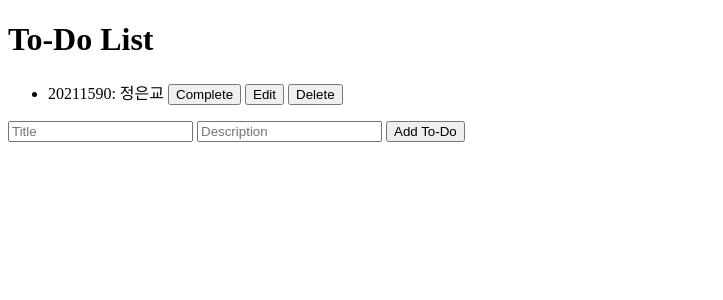
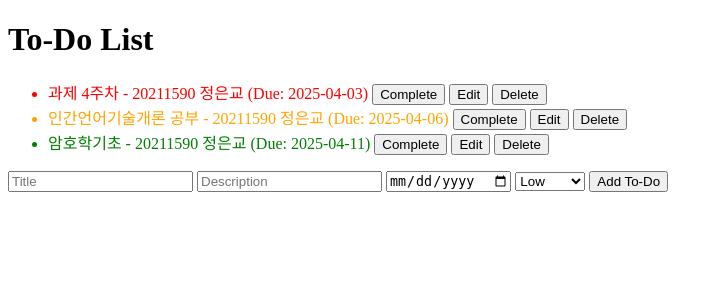
Before and after one commit to ekj1003/FastApi-Todos, a FastAPI app: page / in a window 1280 px wide. Shown: the top 300 px of the page, without its empty margins (0-723 px from the left). Run offline with FastAPI, Linux system fonts and the light colour scheme.

Commit message:
feat : 마감 기한 및 우선순위 기능 추가

```diff
--- a/fastapi-app/main.py
+++ b/fastapi-app/main.py
@@ -12,6 +12,8 @@ class TodoItem(BaseModel):
     title: str
     description: str
     completed: bool
+    due_date: str = None  # Optional due date
+    priority: str = "low"  # Default priority is low
 
 # JSON 파일 경로
 TODO_FILE = "todo.json"
--- a/fastapi-app/templates/index.html
+++ b/fastapi-app/templates/index.html
@@ -9,6 +9,15 @@
         text-decoration: line-through;
         color: gray;
       }
+      .high {
+        color: red;
+      }
+      .medium {
+        color: orange;
+      }
+      .low {
+        color: green;
+      }
     </style>
   </head>
   <body>
@@ -17,6 +26,12 @@
     <form id="todo-form">
       <input type="text" id="title" placeholder="Title" required />
       <input type="text" id="description" placeholder="Description" required />
+      <input type="date" id="due-date" />
+      <select id="priority">
+        <option value="low">Low</option>
+        <option value="medium">Medium</option>
+        <option value="high">High</option>
+      </select>
       <button type="submit">Add To-Do</button>
     </form>
     <script>
@@ -27,15 +42,17 @@
         todoList.innerHTML = "";
         todos.forEach((todo) => {
           const li = document.createElement("li");
-          li.className = todo.completed ? "completed" : "";
+          li.className = todo.completed ? "completed" : todo.priority;
           li.innerHTML = `
-            <span>${todo.title}: ${todo.description}</span>
+            <span>${todo.title} - ${todo.description} ${
+            todo.due_date ? "(Due: " + todo.due_date + ")" : ""
+          }</span>
             <button onclick="toggleTodo(${todo.id})">
               ${todo.completed ? "Undo" : "Complete"}
             </button>
             <button onclick="editTodo(${todo.id}, '${todo.title}', '${
             todo.description
-          }')">Edit</button>
+          }', '${todo.due_date}', '${todo.priority}')">Edit</button>
             <button onclick="deleteTodo(${todo.id})">Delete</button>
           `;
           todoList.appendChild(li);
@@ -48,6 +65,8 @@
           event.preventDefault();
           const title = document.getElementById("title").value;
           const description = document.getElementById("description").value;
+          const dueDate = document.getElementById("due-date").value;
+          const priority = document.getElementById("priority").value;
           await fetch("/todos", {
             method: "POST",
             headers: {
@@ -58,6 +77,8 @@
               title,
               description,
               completed: false,
+              due_date: dueDate,
+              priority,
             }),
           });
           fetchTodos();
@@ -68,16 +89,31 @@
         fetchTodos();
       }
 
-      async function editTodo(id, currentTitle, currentDescription) {
+      async function editTodo(
+        id,
+        currentTitle,
+        currentDescription,
+        currentDueDate,
+        currentPriority
+      ) {
         const title = prompt("Edit Title:", currentTitle);
         const description = prompt("Edit Description:", currentDescription);
+        const dueDate = prompt("Edit Due Date:", currentDueDate || "");
+        const priority = prompt("Edit Priority:", currentPriority || "low");
         if (title && description) {
           await fetch(`/todos/${id}`, {
             method: "PUT",
             headers: {
               "Content-Type": "application/json",
             },
-            body: JSON.stringify({ id, title, description, completed: false }),
+            body: JSON.stringify({
+              id,
+              title,
+              description,
+              completed: false,
+              due_date: dueDate,
+              priority,
+            }),
           });
           fetchTodos();
         }
--- a/fastapi-app/todo.json
+++ b/fastapi-app/todo.json
@@ -1,8 +1,26 @@
 [
     {
-        "id": 1741343830651,
-        "title": "20211590",
-        "description": "\uc815\uc740\uad50",
-        "completed": false
+        "id": 1743403703716,
+        "title": "\uacfc\uc81c 4\uc8fc\ucc28",
+        "description": "20211590 \uc815\uc740\uad50",
+        "completed": false,
+        "due_date": "2025-04-03",
+        "priority": "high"
+    },
+    {
+        "id": 1743403744364,
+        "title": "\uc778\uac04\uc5b8\uc5b4\uae30\uc220\uac1c\ub860 \uacf5\ubd80",
+        "description": "20211590 \uc815\uc740\uad50",
+        "completed": false,
+        "due_date": "2025-04-06",
+        "priority": "medium"
+    },
+    {
+        "id": 1743403763280,
+        "title": "\uc554\ud638\ud559\uae30\ucd08",
+        "description": "20211590 \uc815\uc740\uad50",
+        "completed": false,
+        "due_date": "2025-04-11",
+        "priority": "low"
     }
 ]
```
